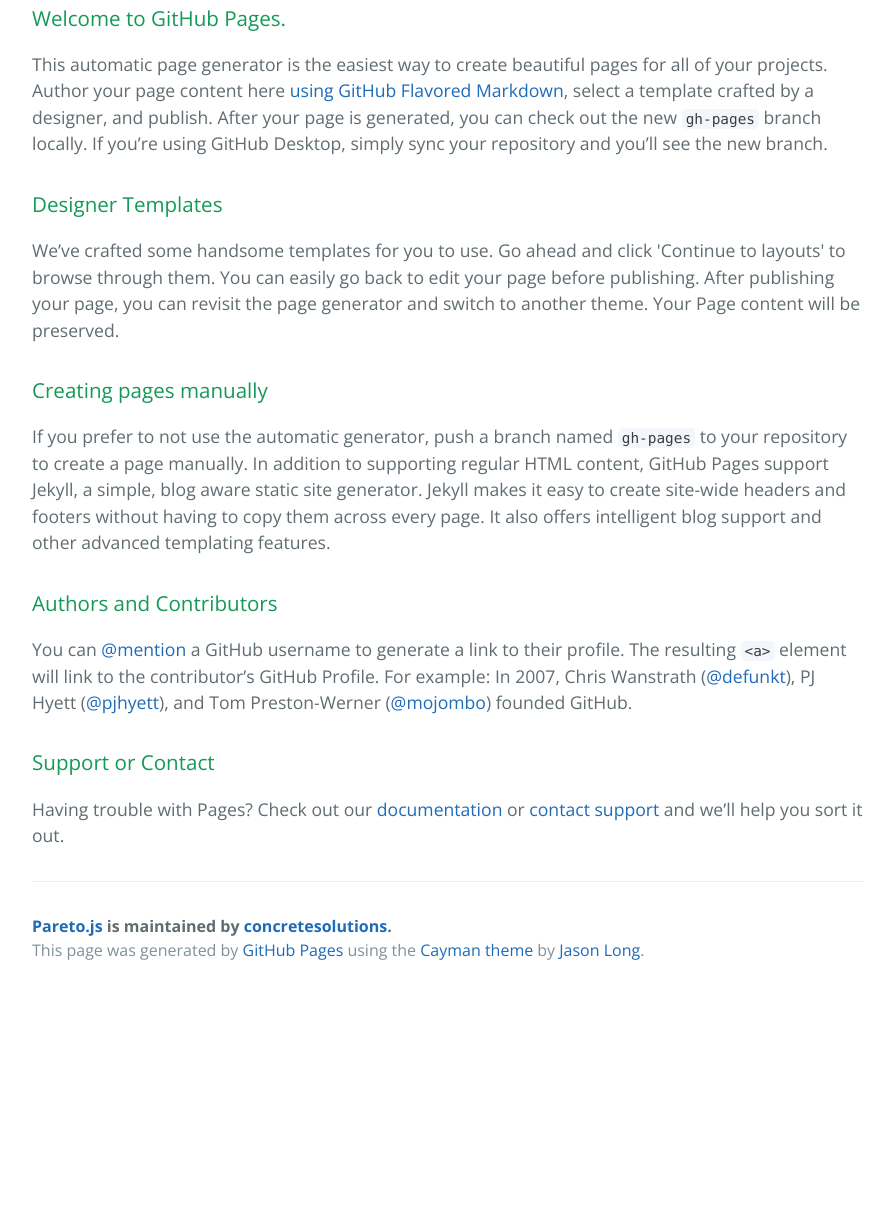
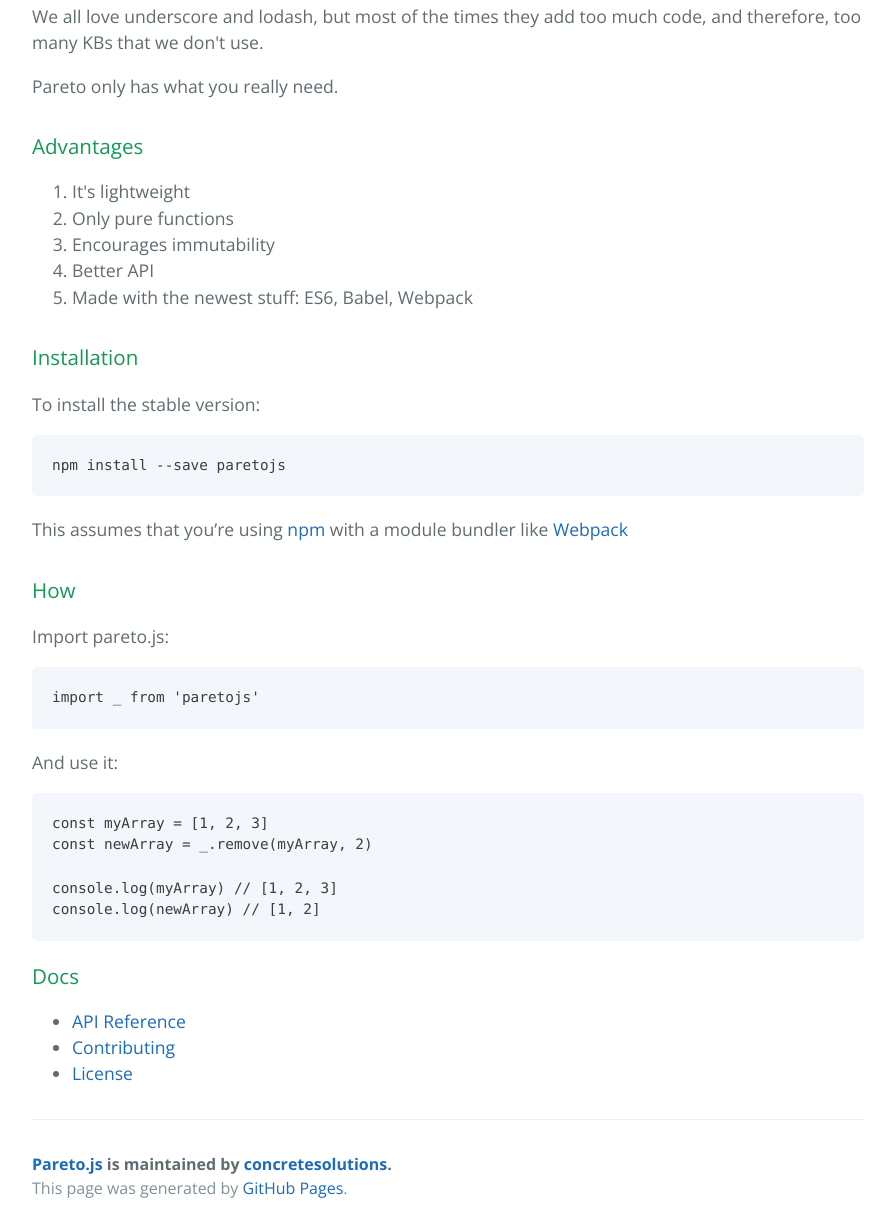
Before and after one commit to puiutucutu/pareto.js, a plain HTML site: page index.html in a window 1280 px wide. Shown: the part 412-1644 px from the top of the page, without its empty margins (192-1087 px from the left). Before the commit the page ends 1406 px from the top, so only its background shows below. Drawn offline with nearby package versions, Linux system fonts and the light colour scheme.

Commit message:
add styles

```diff
--- a/index.html
+++ b/index.html
@@ -8,6 +8,7 @@
     <link href='https://fonts.googleapis.com/css?family=Open+Sans:400,700' rel='stylesheet' type='text/css'>
     <link rel="stylesheet" type="text/css" href="stylesheets/stylesheet.css" media="screen">
     <link rel="stylesheet" type="text/css" href="stylesheets/github-light.css" media="screen">
+    <link rel="stylesheet" href="stylesheets/custom.css">
   </head>
   <body>
     <section class="page-header">
@@ -19,39 +20,60 @@
     </section>
 
     <section class="main-content">
-      <h3>
-<a id="welcome-to-github-pages" class="anchor" href="#welcome-to-github-pages" aria-hidden="true"><span aria-hidden="true" class="octicon octicon-link"></span></a>Welcome to GitHub Pages.</h3>
 
-<p>This automatic page generator is the easiest way to create beautiful pages for all of your projects. Author your page content here <a href="https://guides.github.com/features/mastering-markdown/">using GitHub Flavored Markdown</a>, select a template crafted by a designer, and publish. After your page is generated, you can check out the new <code>gh-pages</code> branch locally. If you’re using GitHub Desktop, simply sync your repository and you’ll see the new branch.</p>
+      <p>We all love underscore and lodash, but most of the times they add too much code, and therefore, too many KBs that we don't use.</p>
+      <p>Pareto only has what you really need.</p>
 
-<h3>
-<a id="designer-templates" class="anchor" href="#designer-templates" aria-hidden="true"><span aria-hidden="true" class="octicon octicon-link"></span></a>Designer Templates</h3>
+      <h3>Advantages</h3>
 
-<p>We’ve crafted some handsome templates for you to use. Go ahead and click 'Continue to layouts' to browse through them. You can easily go back to edit your page before publishing. After publishing your page, you can revisit the page generator and switch to another theme. Your Page content will be preserved.</p>
+      <ol>
+        <li>It's lightweight</li>
+        <li>Only pure functions</li>
+        <li>Encourages immutability</li>
+        <li>Better API</li>
+        <li>Made with the newest stuff: ES6, Babel, Webpack</li>
+      </ol>
 
-<h3>
-<a id="creating-pages-manually" class="anchor" href="#creating-pages-manually" aria-hidden="true"><span aria-hidden="true" class="octicon octicon-link"></span></a>Creating pages manually</h3>
+      <h3>Installation</h3>
 
-<p>If you prefer to not use the automatic generator, push a branch named <code>gh-pages</code> to your repository to create a page manually. In addition to supporting regular HTML content, GitHub Pages support Jekyll, a simple, blog aware static site generator. Jekyll makes it easy to create site-wide headers and footers without having to copy them across every page. It also offers intelligent blog support and other advanced templating features.</p>
+        <p>To install the stable version:</p>
+        <code>
+          npm install --save paretojs
+        </code>
+        <p>This assumes that you’re using <a href="https://www.npmjs.com/" target="_blank">npm</a> with a module bundler like <a href="http://webpack.github.io/" target="_blank">Webpack</a></p>
 
-<h3>
-<a id="authors-and-contributors" class="anchor" href="#authors-and-contributors" aria-hidden="true"><span aria-hidden="true" class="octicon octicon-link"></span></a>Authors and Contributors</h3>
+      <h3>How</h3>
 
-<p>You can <a href="https://help.github.com/articles/basic-writing-and-formatting-syntax/#mentioning-users-and-teams" class="user-mention">@mention</a> a GitHub username to generate a link to their profile. The resulting <code>&lt;a&gt;</code> element will link to the contributor’s GitHub Profile. For example: In 2007, Chris Wanstrath (<a href="https://github.com/defunkt" class="user-mention">@defunkt</a>), PJ Hyett (<a href="https://github.com/pjhyett" class="user-mention">@pjhyett</a>), and Tom Preston-Werner (<a href="https://github.com/mojombo" class="user-mention">@mojombo</a>) founded GitHub.</p>
+        <p>Import pareto.js:</p>
 
-<h3>
-<a id="support-or-contact" class="anchor" href="#support-or-contact" aria-hidden="true"><span aria-hidden="true" class="octicon octicon-link"></span></a>Support or Contact</h3>
+        <code>
+          import _ from 'paretojs'
+        </code>
 
-<p>Having trouble with Pages? Check out our <a href="https://help.github.com/pages">documentation</a> or <a href="https://github.com/contact">contact support</a> and we’ll help you sort it out.</p>
+        <p>And use it:</p>
+
+        <code>
+          const myArray = [1, 2, 3] <br>
+          const newArray = _.remove(myArray, 2) <br>
+          <br>
+          console.log(myArray) // [1, 2, 3] <br>
+          console.log(newArray) // [1, 2] <br>
+        </code>
+
+      <h3>Docs</h3>
+
+      <ul>
+        <li><a href="https://github.com/concretesolutions/pareto.js/blob/master/API.md" target="_blank">API Reference</a></li>
+        <li><a href="https://github.com/concretesolutions/pareto.js/blob/master/CONTRIBUTING.md" target="_blank">Contributing</a></li>
+        <li><a href="https://github.com/concretesolutions/pareto.js/blob/master/LICENSE.md" target="_blank">License</a></li>
+      </ul>
 
       <footer class="site-footer">
         <span class="site-footer-owner"><a href="https://github.com/concretesolutions/pareto.js">Pareto.js</a> is maintained by <a href="https://github.com/concretesolutions">concretesolutions</a>.</span>
 
-        <span class="site-footer-credits">This page was generated by <a href="https://pages.github.com">GitHub Pages</a> using the <a href="https://github.com/jasonlong/cayman-theme">Cayman theme</a> by <a href="https://twitter.com/jasonlong">Jason Long</a>.</span>
+        <span class="site-footer-credits">This page was generated by <a href="https://pages.github.com">GitHub Pages</a>.</span>
       </footer>
 
     </section>
-
-
   </body>
 </html>
--- /dev/null
+++ b/stylesheets/custom.css
@@ -0,0 +1,9 @@
+.page-header {
+	background-color: #2a0044;
+}
+.main-content code {
+	float: left;
+	width: 100%;
+	margin-bottom: 20px;
+	padding: 20px;
+}
--- a/stylesheets/stylesheet.css
+++ b/stylesheets/stylesheet.css
@@ -56,8 +56,9 @@
 .page-header {
   color: #fff;
   text-align: center;
-  background-color: #159957;
-  background-image: linear-gradient(120deg, #155799, #159957); }
+/*  background-color: #159957;
+  background-image: linear-gradient(120deg, #155799, #159957); */
+}
 
 @media screen and (min-width: 64em) {
   .page-header {
```
